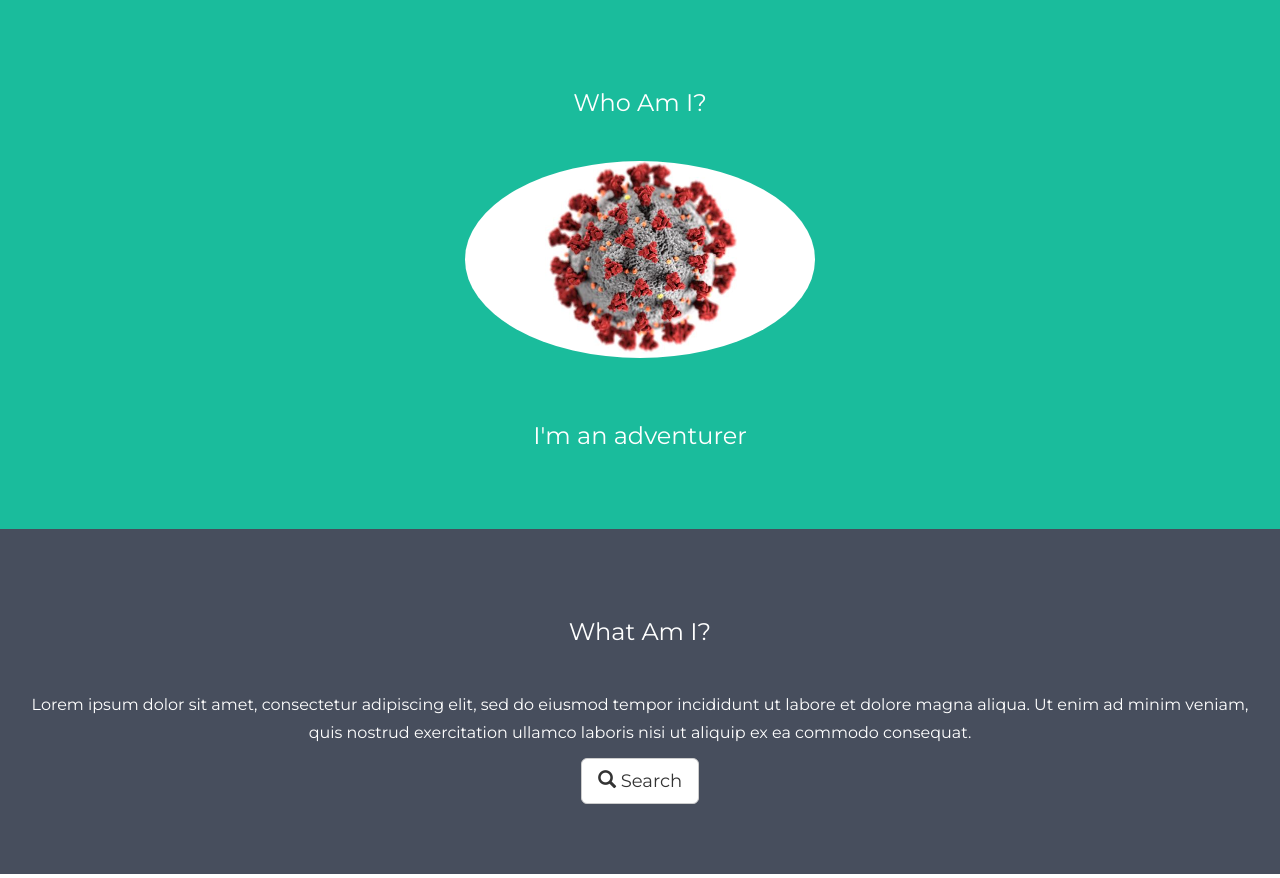
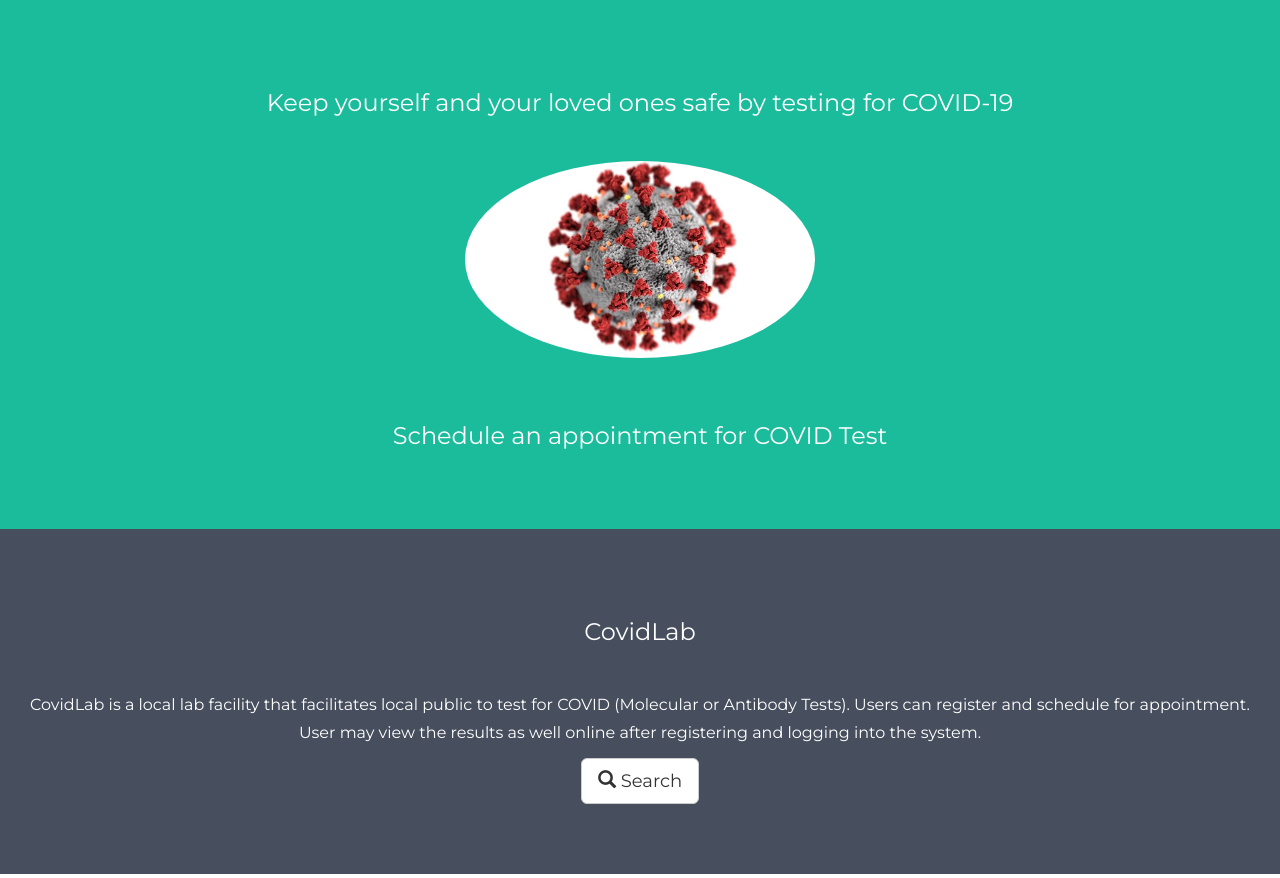
Before and after one commit to sujatce/csun, a PHP site: page / in a window 1280 px wide. Shown: the part 80-958 px from the top of the page. Run offline with PHP 8.4, Linux system fonts and the light colour scheme.

Commit message:
Update HTML pages

```diff
--- a/index.php
+++ b/index.php
@@ -76,15 +76,15 @@
 
 <!-- First Container -->
 <div class="container-fluid bg-1 text-center">
-  <h3 class="margin">Who Am I?</h3>
+  <h3 class="margin">Keep yourself and your loved ones safe by testing for COVID-19</h3>
   <img src="./img/covid.jpeg" class="img-responsive img-circle margin" style="display:inline" alt="Bird" width="350" height="350">
-  <h3>I'm an adventurer</h3>
+  <h3>Schedule an appointment for COVID Test</h3>
 </div>
 
 <!-- Second Container -->
 <div class="container-fluid bg-2 text-center">
-  <h3 class="margin">What Am I?</h3>
-  <p>Lorem ipsum dolor sit amet, consectetur adipiscing elit, sed do eiusmod tempor incididunt ut labore et dolore magna aliqua. Ut enim ad minim veniam, quis nostrud exercitation ullamco laboris nisi ut aliquip ex ea commodo consequat. </p>
+  <h3 class="margin">CovidLab</h3>
+  <p>CovidLab is a local lab facility that facilitates local public to test for COVID (Molecular or Antibody Tests). Users can register and schedule for appointment. User may view the results as well online after registering and logging into the system. </p>
   <a href="#" class="btn btn-default btn-lg">
     <span class="glyphicon glyphicon-search"></span> Search
   </a>
@@ -92,18 +92,18 @@
 
 <!-- Third Container (Grid) -->
 <div class="container-fluid bg-3 text-center">
-  <h3 class="margin">Where To Find Me?</h3><br>
+  <h3 class="margin">CovidLab Testing Stats</h3><br>
   <div class="row">
     <div class="col-sm-4">
-      <p>Lorem ipsum dolor sit amet, consectetur adipisicing elit, sed do eiusmod tempor incididunt ut labore et dolore magna aliqua.</p>
+      <p>Average Time to Result</p>
       <img src="birds1.jpg" class="img-responsive margin" style="width:100%" alt="Image">
     </div>
     <div class="col-sm-4">
-      <p>Lorem ipsum dolor sit amet, consectetur adipisicing elit, sed do eiusmod tempor incididunt ut labore et dolore magna aliqua.</p>
+      <p>Molecular Tests Performed</p>
       <img src="birds2.jpg" class="img-responsive margin" style="width:100%" alt="Image">
     </div>
     <div class="col-sm-4">
-      <p>Lorem ipsum dolor sit amet, consectetur adipisicing elit, sed do eiusmod tempor incididunt ut labore et dolore magna aliqua.</p>
+      <p>Antibody Tests Performed</p>
       <img src="birds3.jpg" class="img-responsive margin" style="width:100%" alt="Image">
     </div>
   </div>
@@ -111,7 +111,7 @@
 
 <!-- Footer -->
 <footer class="container-fluid bg-4 text-center">
-  <p>Bootstrap Theme Made By <a href="https://www.w3schools.com">www.w3schools.com</a></p>
+  <p>CovidLab Small Business Company. All Rights Reserved</p>
 </footer>
 
 </body>
--- a/profile.php
+++ b/profile.php
@@ -34,7 +34,7 @@ $stmt->close();
 	<body class="loggedin">
 		<nav class="navtop">
 			<div>
-				<h1>SLS</h1>
+				<h1>COVID-19 Lab Test</h1>
 				<a href="profile.php"><i class="fas fa-user-circle"></i>Profile</a>
 				<a href="logout.php"><i class="fas fa-sign-out-alt"></i>Logout</a>
 			</div>
```
